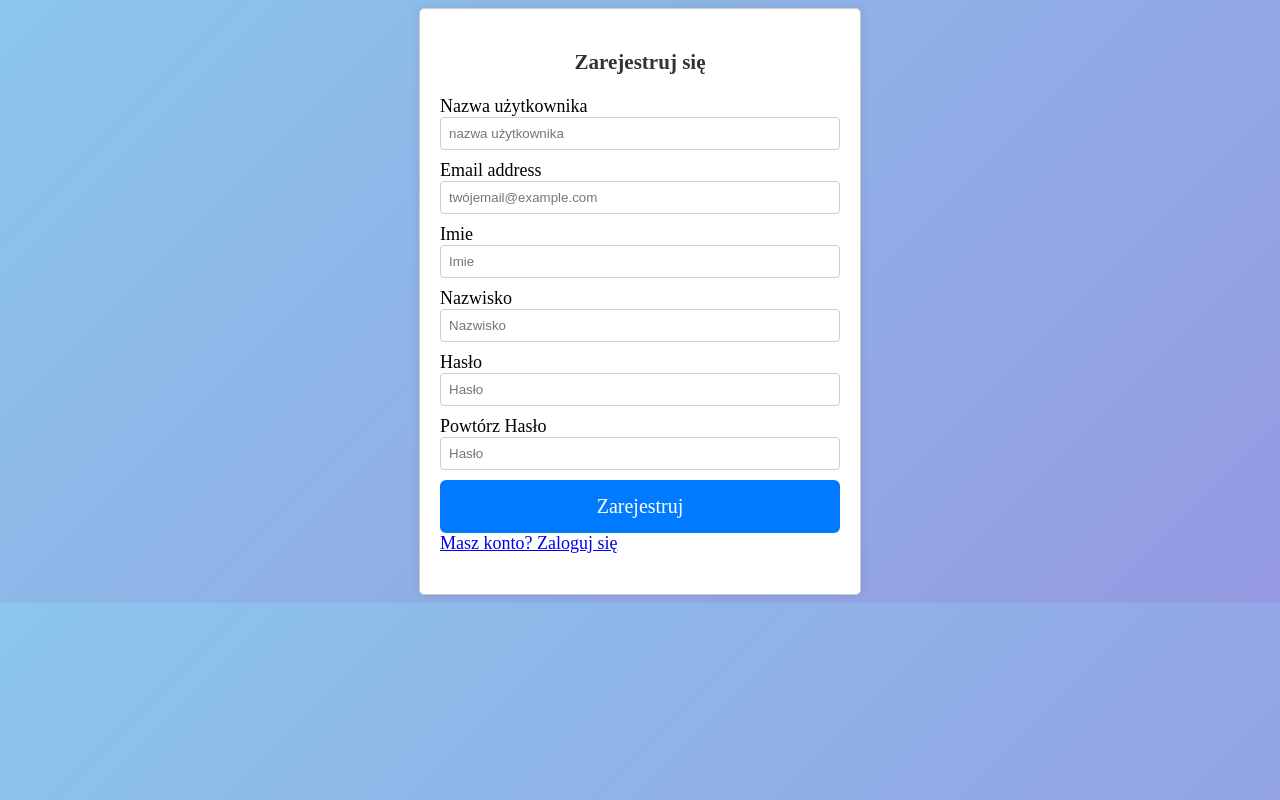
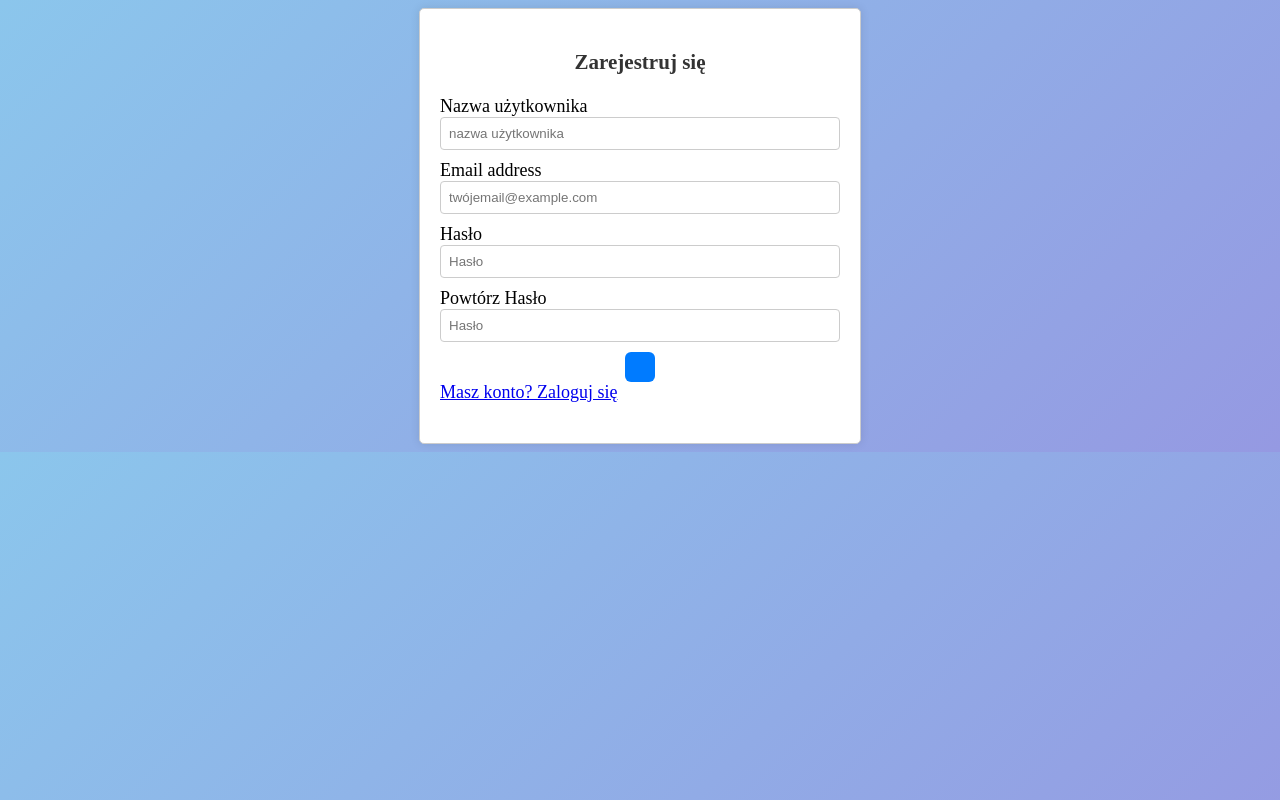
Before and after one commit to ReTTy982/Internetowe-Bazy-Danych, a React (Create React App) app in the folder frontend/: page /auth/register in a window 1280 px wide. Built offline with nearby package versions, Linux system fonts and the light colour scheme.

Commit message:
rejestracja

```diff
--- a/frontend/package.json
+++ b/frontend/package.json
@@ -6,6 +6,7 @@
     "@testing-library/jest-dom": "^5.17.0",
     "@testing-library/react": "^13.4.0",
     "@testing-library/user-event": "^13.5.0",
+    "axios": "^1.6.2",
     "react": "^18.2.0",
     "react-bootstrap": "^2.9.1",
     "react-dom": "^18.2.0",
--- a/frontend/src/App.js
+++ b/frontend/src/App.js
@@ -13,12 +13,11 @@ const App = () => {
     return (
             <Router>
                 <Routes>
-                    <Route path="/auth/login" element={<Login />} />
+                    <Route path="/auth/login" element={<Login setAuthenticated={setAuthenticated}/>} />
                     <Route path="/auth/register" element={<Register />} />
+                    <Route path="/home" element={<Home isAdmin={authenticated} />} />
+                    <Route path="/" element={<Navigate to="/auth/login" />} />
                     <Route path="/auth/*" element={<Navigate to="/auth/login" />} />
-                    <Route path="/home" element={<Home isAdmin={false} />} />
-                    <Route path="/" element={<Navigate to="/auth/login" />} />
-
                     <Route path="/users" element={<Users/>}/>
                 </Routes>
             </Router>
--- a/frontend/src/components/auth/Login.js
+++ b/frontend/src/components/auth/Login.js
@@ -3,38 +3,40 @@ import { Link, useNavigate } from 'react-router-dom';
 import './Login.css'
 import './../device_form/FormPopup'
 import {useAuth} from "./AuthContext";
-
+import axios from 'axios';
 const Login = () => {
     const [username, setUsername] = useState('');
     const [password, setPassword] = useState('');
     const navigate = useNavigate();
-    const [isAdmin, setIsAdmin] = useState();
 
 
     const handleSubmit = async (e) => {
         e.preventDefault();
 
+
         try {
-            const response = await fetch('http://127.0.0.1:8000/login/', {
-                method: 'POST',
-                headers: {
-                    'Content-Type': 'application/json',
-                },
-                body: JSON.stringify({username, password}),
+            const response = await axios.post('http://127.0.0.1:8000/login/', {
+                name: username,
+                password: password,
             });
 
             console.log(response);
-
-        }catch(error){
-            console.log("login error", error);
-    }
+            if (response.data.is_superuser) {
+                navigate('/home', {state: {isAdmin: true}});
+            } else {
+                navigate('/home', {state: {isAdmin: false}});
+            }
+        } catch (error) {
+            console.log('login error', error);
+        }
+    };
 
         // if(username==='admin' && password==='admin'){
         //     navigate('/home', {state: {isAdmin: true}});
         // } else if(username ==="123" && password ==="123"){
         //     navigate('/home', {state: {isAdmin: false}});
         // }
-    };
+
 
     return (
         <form>
--- a/frontend/src/components/auth/Register.js
+++ b/frontend/src/components/auth/Register.js
@@ -1,18 +1,16 @@
 import React, { useState } from 'react';
 import { Link, useNavigate } from 'react-router-dom';
+import axios from "axios";
 
 const Register = () => {
     const [email, setEmail] = useState('');
     const [pass, setPass] = useState('');
     const [confirmPass, setConfirmPass] = useState('');
-    const [name, setName] = useState('');
-    const [surname, setSurname] = useState('');
     const [username, setUsername] = useState('');
 
     const navigate = useNavigate();
 
     const handleLogin = () => {
-        // Przenieś użytkownika do okna logowania
         navigate('/auth/login');
     }
 
@@ -20,21 +18,19 @@ const Register = () => {
         e.preventDefault();
 
         if (pass !== confirmPass) {
-            console.log("Hasła się nie zgadzają");
             return;
         }
 
-        const data = {
-            username,
-            password: pass,
-            name,
-            surname,
-            email
-        };
 
         try {
-            // Dodaj logikę rejestracji
-            console.log('Rejestracja udana!');
+
+            const response = await axios.post('http://127.0.0.1:8000/register/', {
+                name: username,
+                password: pass,
+                email: email
+            });
+
+
         } catch (error) {
             console.error('Błąd podczas wywoływania żądania:', error);
         }
@@ -49,6 +45,8 @@ const Register = () => {
                 <input
                     className="form-control"
                     placeholder="nazwa użytkownika"
+                    value={username}
+                    onChange={(e) => setUsername(e.target.value)}
                 />
             </div>
             <div className="mb-4">
@@ -56,20 +54,8 @@ const Register = () => {
                 <input
                     className="form-control"
                     placeholder="twójemail@example.com"
-                />
-            </div>
-            <div className="mb-4">
-                <label>Imie</label>
-                <input
-                    className="form-control"
-                    placeholder="Imie"
-                />
-            </div>
-            <div className="mb-4">
-                <label>Nazwisko</label>
-                <input
-                    className="form-control"
-                    placeholder="Nazwisko"
+                    value={email}
+                    onChange={(e)=>setEmail(e.target.value)}
                 />
             </div>
 
@@ -79,6 +65,8 @@ const Register = () => {
                     type="password"
                     className="form-control"
                     placeholder="Hasło"
+                    value={pass}
+                    onChange={(e) => setPass(e.target.value)}
                 />
             </div>
             <div className="mb-4">
@@ -87,17 +75,20 @@ const Register = () => {
                     type="password"
                     className="form-control"
                     placeholder="Hasło"
+                    value={confirmPass}
+                    onChange={(e)=> setConfirmPass(e.target.value)}
                 />
             </div>
             <div>
                 <div>
-                    <Link to="/auth/login" className="btn-primary">Zarejestruj</Link>
+                    <button className='btn-primary' onClick={handleSubmit}></button>
                 </div>
                 <div>
                     <Link to="/auth/login">Masz konto? Zaloguj się</Link>
                 </div>
             </div>
             <div className="mb-3">
+
 
             </div>
 
```
Also changed, not shown: 2 other files (tests, documents, lock files or other folders).
